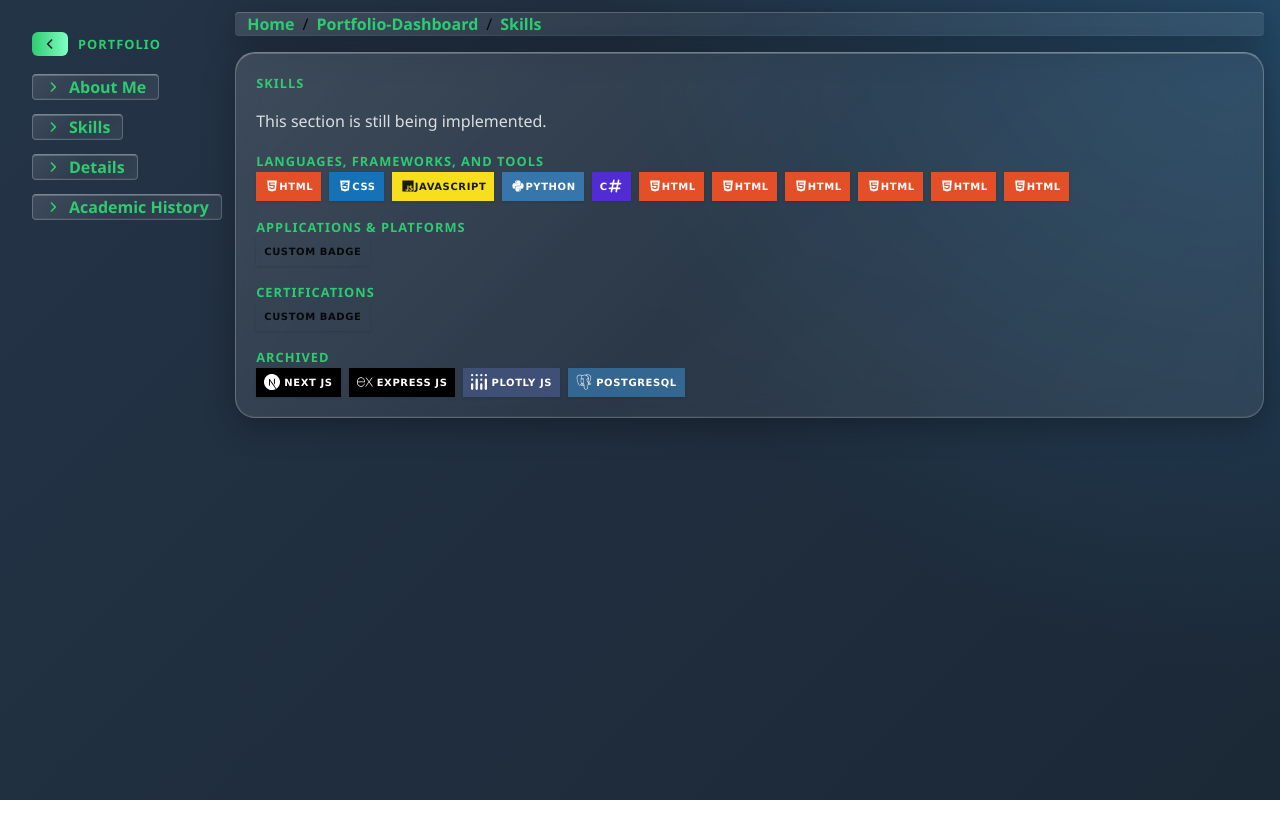
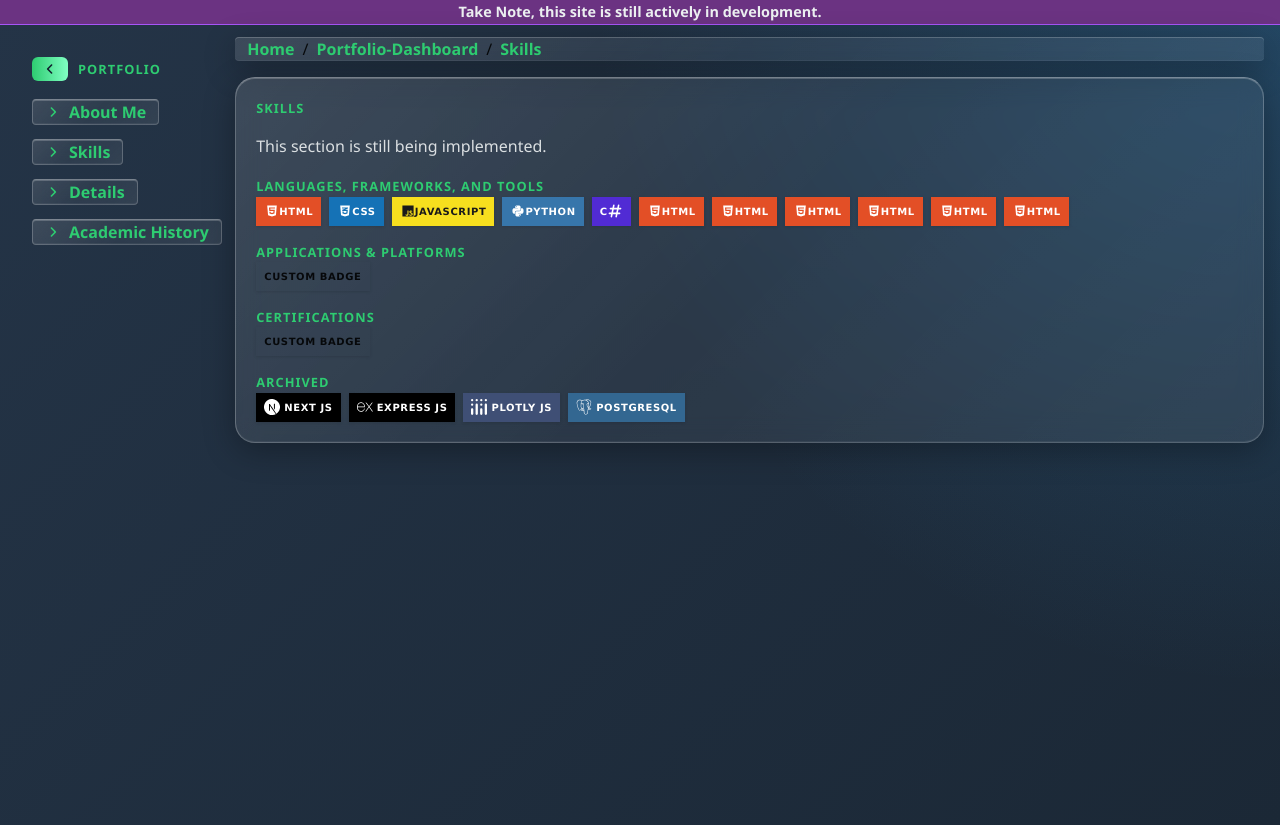
Before and after one commit to Jacquesvnme/VuePortfolioProject, a Vue app: page /Skills in a window 1280 px wide. Before the commit the page ends 800 px from the top, so only its background shows below. Built offline with nearby package versions, Linux system fonts and the light colour scheme.

Commit message:
Added notice to layout

```diff
--- a/public/css/Color.css
+++ b/public/css/Color.css
@@ -13,6 +13,9 @@
   --black: #12202e;
   --white: #ecf0f1;
 
+  --important-notice: #6b3382;
+  --important-notice-border: #a855f7;
+
   /* Vuetify background color override */
   --app-background:
     radial-gradient(circle at top right, rgba(52, 152, 219, 0.25), transparent 45%),
--- a/src/Layouts/ThreeSectionLayout.vue
+++ b/src/Layouts/ThreeSectionLayout.vue
@@ -20,6 +20,10 @@ Need to test more mobile reactiveness and test
 </script>
 
 <template>
+  <div class="notification-topbar center-align">
+    <b class="notice">Take Note, this site is still actively in development.</b>
+  </div>
+
   <main class="three-section-layout">
     <aside class="page-section">
       <div class="panel-header-inline">
@@ -39,6 +43,18 @@ Need to test more mobile reactiveness and test
 </template>
 
 <style scoped>
+.notice{
+  color: var(--white);
+  font-size: 0.9rem;
+}
+
+.notification-topbar{
+  width: 100%;
+  height: 25px;
+  border-bottom: 1px solid var(--important-notice-border);
+  background-color: var(--important-notice);
+}
+
 .card {
   height: 100%;
   padding: 1rem !important;
```
